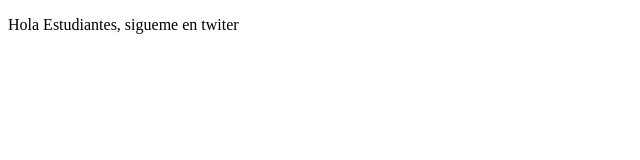
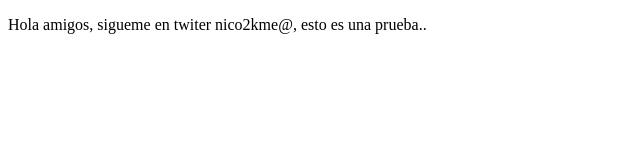
Before and after one commit to nico2kme/-projectoDemoCursoPrework, a plain HTML site: page index.html in a window 1280 px wide. Shown: the whole page, without its empty margins (0-640 px from the left). Drawn offline with Linux system fonts and the light colour scheme.

```diff
--- a/index.html
+++ b/index.html
@@ -6,7 +6,7 @@
     <meta name="viewport" content="width=device-width, initial-scale=1.0">
     <title>Hola Mundo</title>
 </head>
-<body><p>Hola Estudiantes, sigueme en twiter</p>
+<body><p>Hola amigos, sigueme en twiter nico2kme@, esto es una prueba..</p>
 
 </body>
 </html>
```
